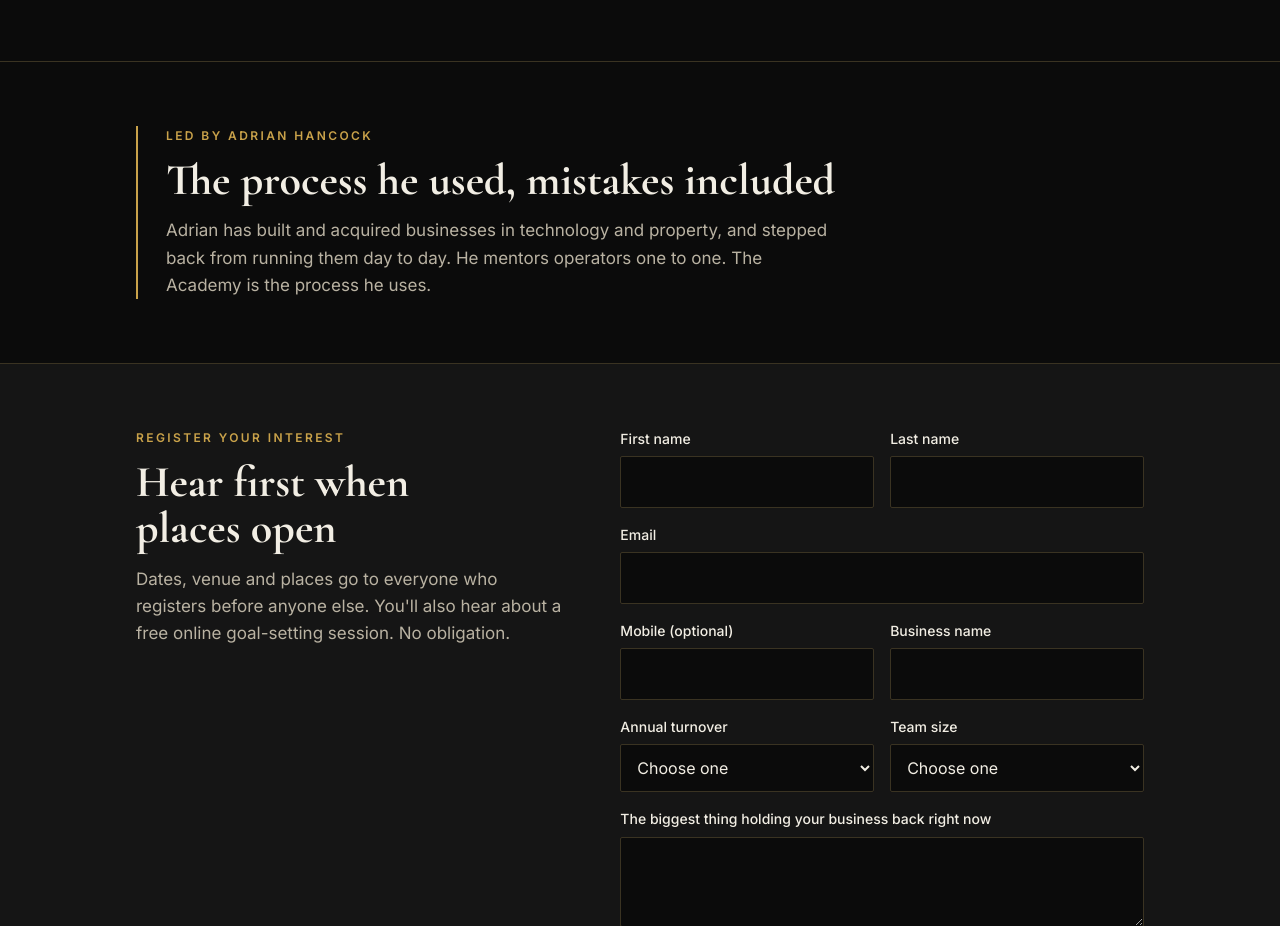
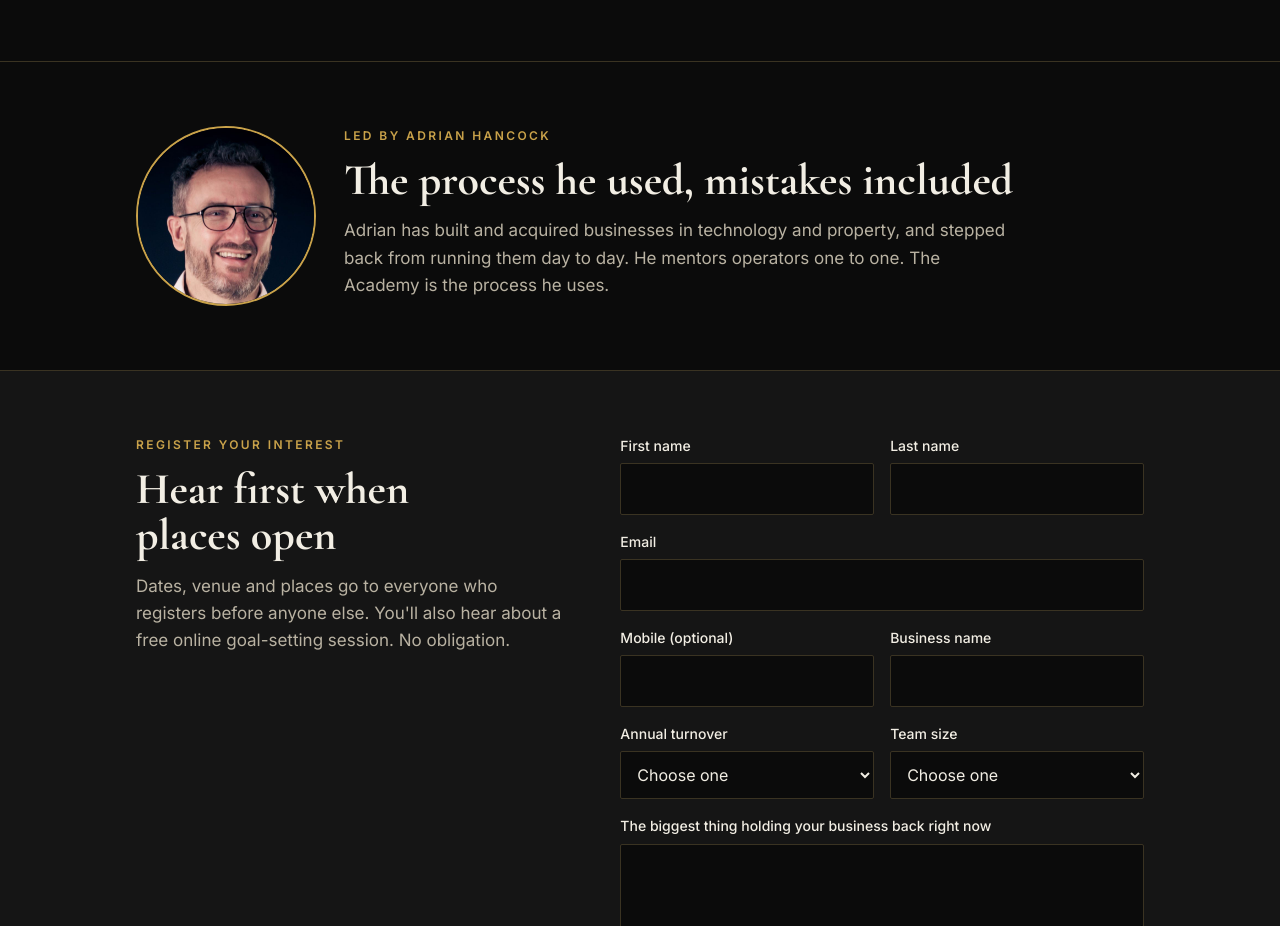
Before and after one commit to ahancock2309/bma-site, a website: page index.html in a window 1280 px wide. Shown: the part 1629-2555 px from the top of the page. Drawn offline with nearby package versions, Linux system fonts and the light colour scheme.

Commit message:
Add Adrian's photo to the Led by section (Ade 26 Nov 08:40)
Co-Authored-By: Claude Opus 5.5 <noreply@anthropic.com>
Claude-Session: https://claude.ai/code/session_01RAvpYu1QSs3knyt7uzXPEV

```diff
--- a/index.html
+++ b/index.html
@@ -193,7 +193,7 @@ footer a{color:inherit}
 
   <section>
     <div class="wrap leader">
-      <div class="rule" aria-hidden="true"></div>
+      <img src="img/adrian-hancock.jpg" alt="Adrian Hancock" width="180" height="180" loading="lazy" style="display:block;width:180px;height:180px;border-radius:50%;object-fit:cover;border:2px solid var(--gold)">
       <div>
         <div class="eyebrow">Led by Adrian Hancock</div>
         <h2 style="margin-top:12px">The process he used, mistakes included</h2>
```
Also changed, not shown: img/adrian-hancock.jpg (added).
